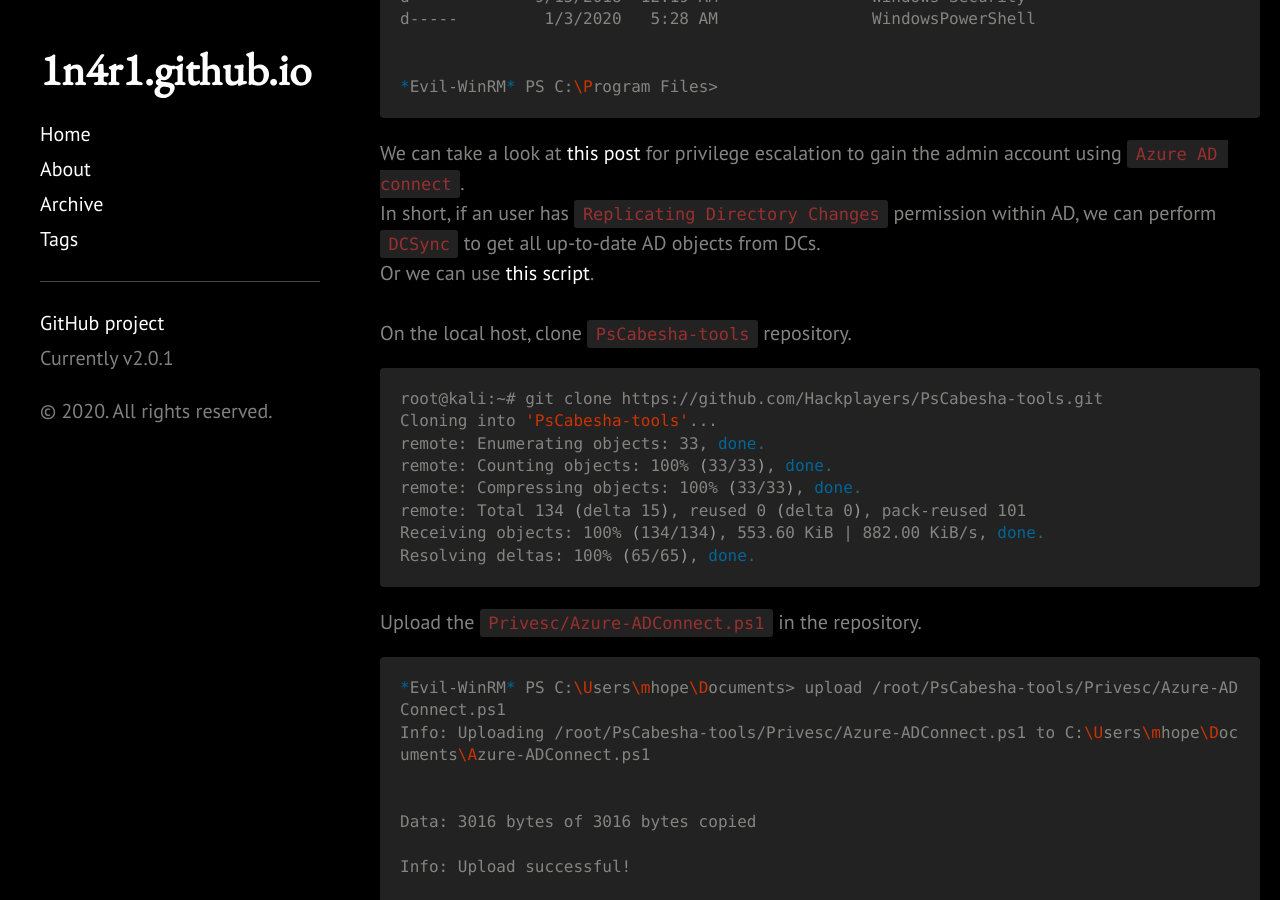
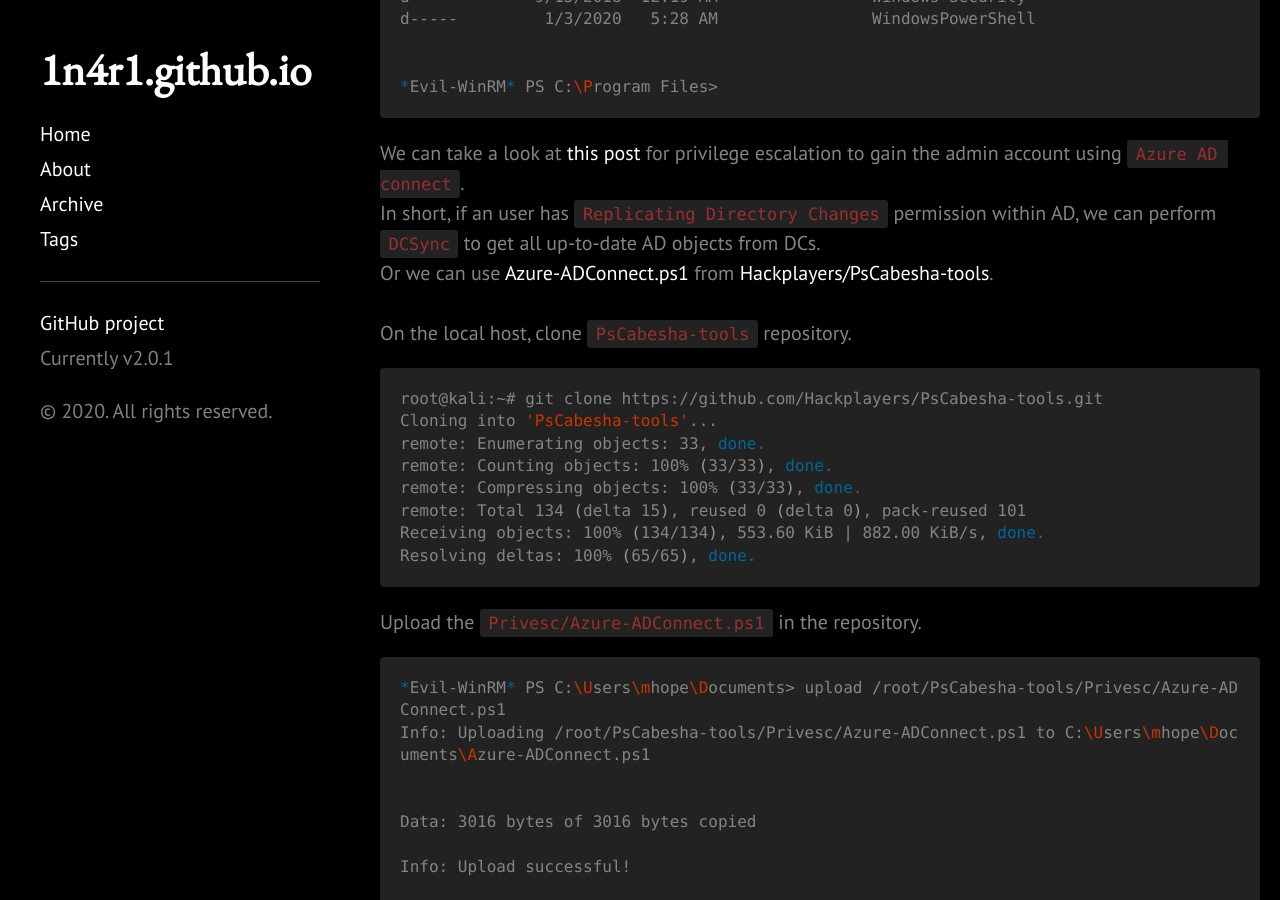
Before and after one commit to 1n4r1/1n4r1.github.io, a Jekyll site: the page built from _posts/2020-07-06-Hackthebox-Monteverde-Walkthrough.md, in a window 1280 px wide and 900 px high, scrolled down 8858 px. Built offline with Jekyll 4.4.1, drawn with Linux system fonts in a browser that asks for light colours; a style sheet for code colours, icons or effects is not loaded.

Commit message:
update some lines

````diff
--- a/_posts/2020-07-06-Hackthebox-Monteverde-Walkthrough.md
+++ b/_posts/2020-07-06-Hackthebox-Monteverde-Walkthrough.md
@@ -318,7 +318,7 @@ d-----         1/3/2020   5:28 AM                WindowsPowerShell
 
 We can take a look at [this post](https://blog.xpnsec.com/azuread-connect-for-redteam/) for privilege escalation to gain the admin account using `Azure AD connect`.<br>
 In short, if an user has `Replicating Directory Changes` permission within AD, we can perform `DCSync` to get all up-to-date AD objects from DCs.<br>
-Or we can use [this script](https://github.com/Hackplayers/PsCabesha-tools/blob/master/Privesc/Azure-ADConnect.ps1).<br>
+Or we can use [Azure-ADConnect.ps1](https://github.com/Hackplayers/PsCabesha-tools/blob/master/Privesc/Azure-ADConnect.ps1) from [Hackplayers/PsCabesha-tools](https://github.com/Hackplayers/PsCabesha-tools).<br>
 <br>
 On the local host, clone `PsCabesha-tools` repository.
 ```shell
````
